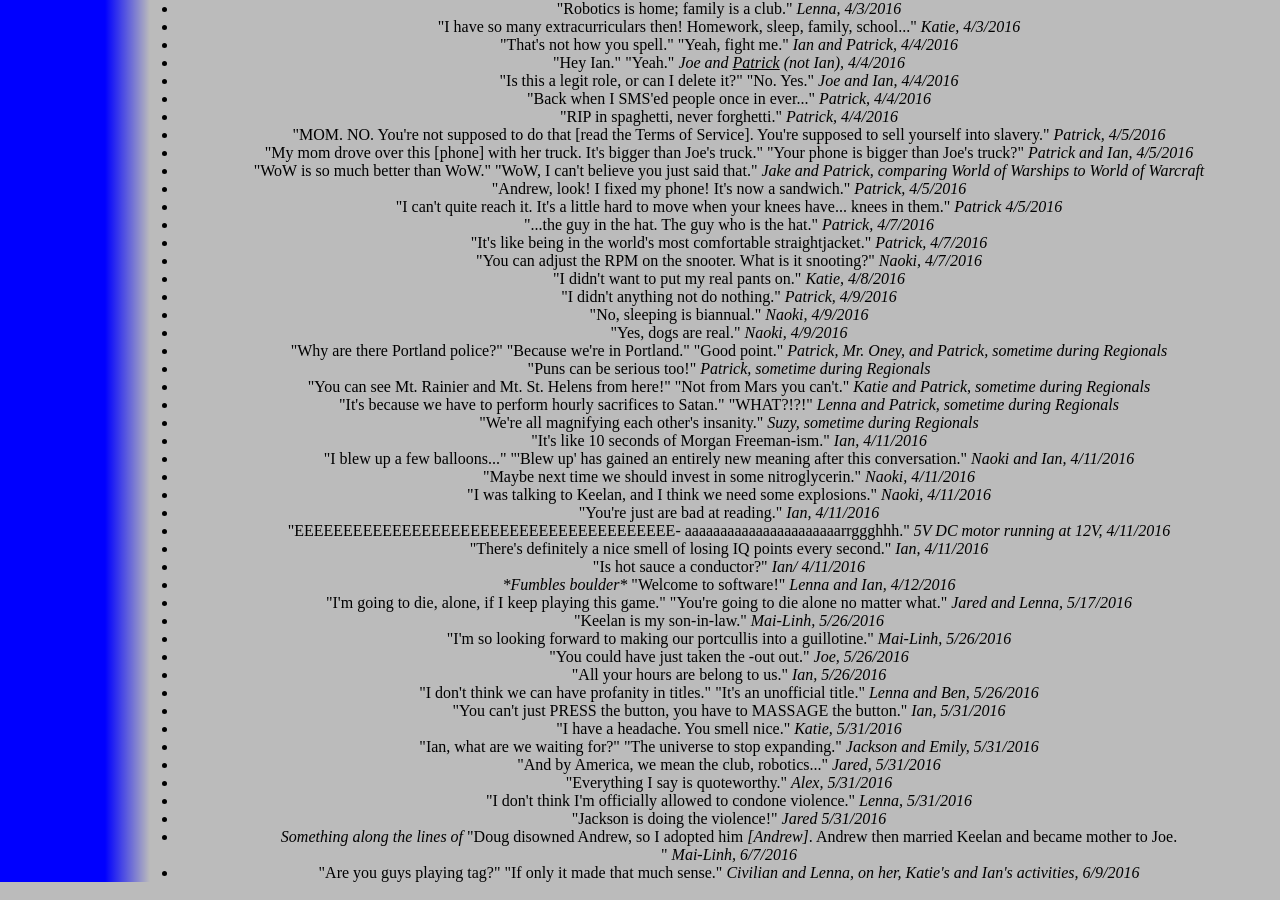
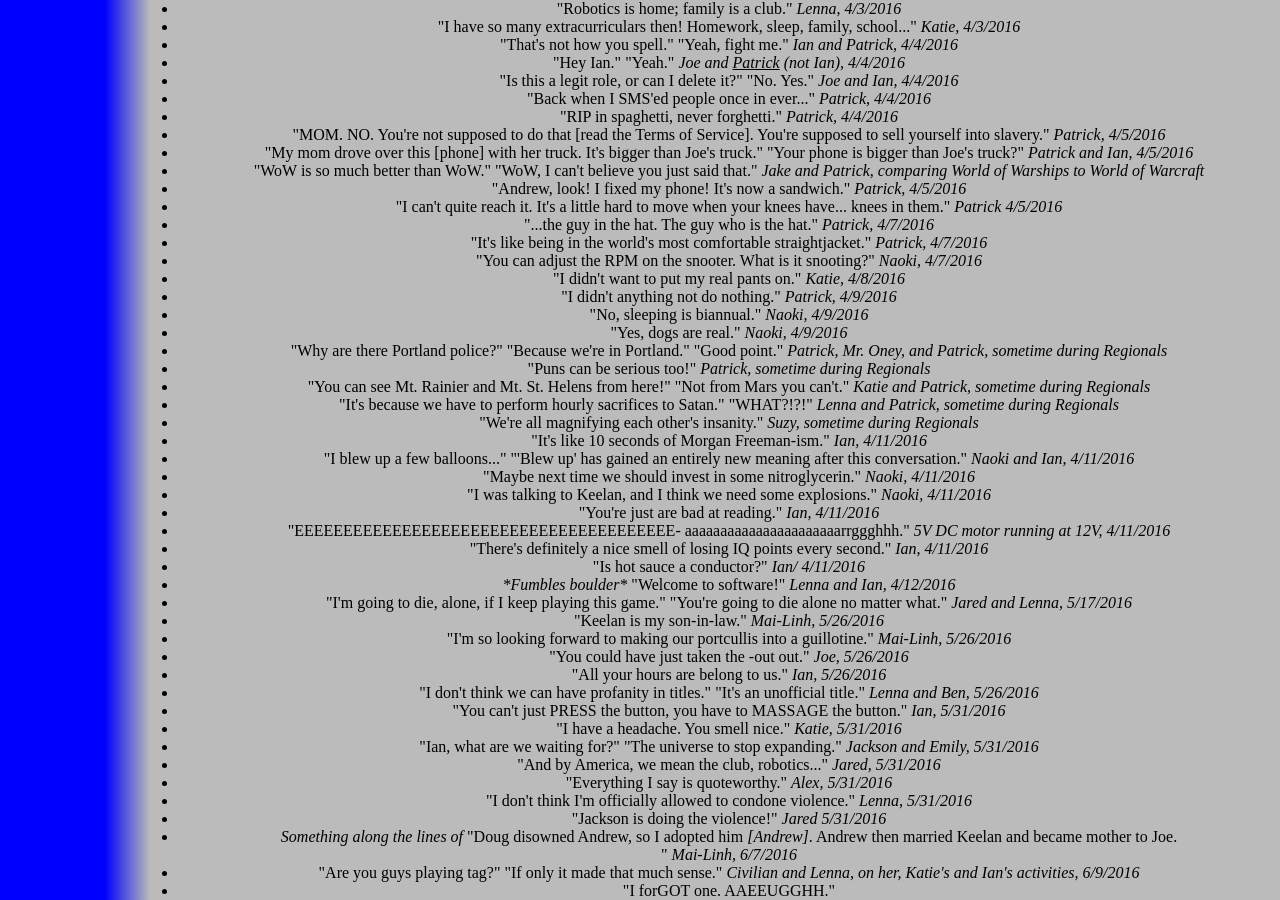
Before and after one commit to katiebugmoon/FRC4131.github.io, a Jekyll site: the page built from media/2016/quotes.html, in a window 1280 px wide and 900 px high, scrolled down 2698 px. Built offline with Jekyll 4.4.1, drawn with Linux system fonts in a browser that asks for light colours; nearby versions of some CDN libraries.

Commit message:
Update quotes.html

```diff
--- a/media/2016/quotes.html
+++ b/media/2016/quotes.html
@@ -191,5 +191,6 @@ title: Build Season 2016 Quotes
 	<li>"Jackson is doing the violence!" <i>Jared 5/31/2016</i></li>
 	<li><i>Something along the lines of </i>"Doug disowned Andrew, so I adopted him <i>[Andrew]</i>. Andrew then married Keelan and became mother to Joe. </li>" <i>Mai-Linh, 6/7/2016</i>
 	<li>"Are you guys playing tag?" "If only it made that much sense." <i>Civilian and Lenna, on her, Katie's and Ian's activities, 6/9/2016</i></li>
+	<li>"I forGOT one. AAEEUGGHH."</li>
 
 </ul><center>
```
